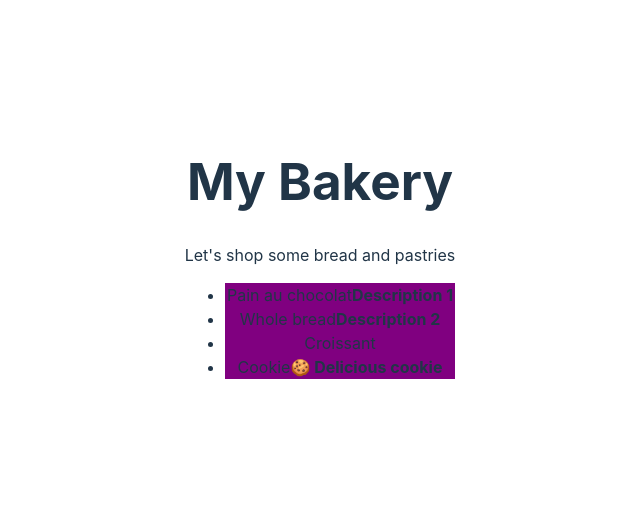
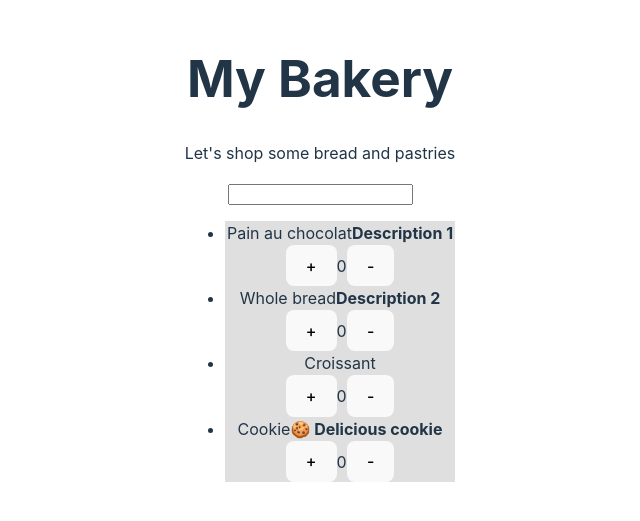
Before and after one commit to gpichot/react-2023-12-04, a React (Vite) app in the folder my-app/: page /product/1 in a window 1280 px wide. Shown: the part 143-664 px from the top of the page, without its empty margins (320-960 px from the left). Built offline with nearby package versions, Linux system fonts and the light colour scheme.

Commit message:
feat: add day 2

```diff
--- a/my-app/src/App.tsx
+++ b/my-app/src/App.tsx
@@ -1,3 +1,4 @@
+import React from "react";
 import "./App.css";
 import { ProductItem } from "./components/ProductItem";
 
@@ -9,12 +10,25 @@ const products = [
 ];
 
 function App() {
+  const [searchText, setSearchText] = React.useState("");
+
+  const filteredProducts = products.filter((product) => {
+    return product.name.toLowerCase().includes(searchText.toLowerCase());
+  });
+
+  const handleSearchTextChange = (
+    event: React.ChangeEvent<HTMLInputElement>
+  ) => {
+    setSearchText(event.currentTarget.value);
+  };
   return (
     <div>
       <h1>My Bakery</h1>
       <p>Let's shop some bread and pastries</p>
+      <input type="text" value={searchText} onChange={handleSearchTextChange} />
+
       <ul>
-        {products.map((product) => {
+        {filteredProducts.map((product) => {
           return (
             <ProductItem key={product.id} product={product}>
               <strong>{product.description}</strong>
--- a/my-app/src/components/ProductItem.tsx
+++ b/my-app/src/components/ProductItem.tsx
@@ -11,22 +11,36 @@ type ProductItemProps = {
 export function ProductItem(props: ProductItemProps) {
   const { product, children } = props;
   const { name } = product;
+  const [isHovered, setIsHovered] = React.useState(false);
+  const [quantity, setQuantity] = React.useState(0);
 
-  const handleMouseEnter = (e: React.MouseEvent<HTMLElement>) => {
-    console.log(`enter ${product.name}`, e);
+  const handleMouseEnter = () => {
+    setIsHovered(true);
   };
-  const handleMouseLeave: React.MouseEventHandler<HTMLElement> = (e) => {
-    console.log(`leave ${product.name}`, e);
+  const handleMouseLeave: React.MouseEventHandler<HTMLElement> = () => {
+    setIsHovered(false);
+  };
+
+  const handleIncrement = () => {
+    setQuantity(quantity + 1);
+  };
+  const handleDecrement = () => {
+    setQuantity(quantity - 1);
   };
   return (
     <li
-      style={{ backgroundColor: "purple" }}
+      style={{ backgroundColor: isHovered ? "#88888811" : "#11111122" }}
       onClick={() => console.log(product)}
       onMouseEnter={handleMouseEnter}
       onMouseLeave={handleMouseLeave}
     >
       {name}
       {children}
+      <div>
+        <button onClick={handleIncrement}>+</button>
+        {quantity}
+        <button onClick={handleDecrement}>-</button>
+      </div>
     </li>
   );
 }
```
